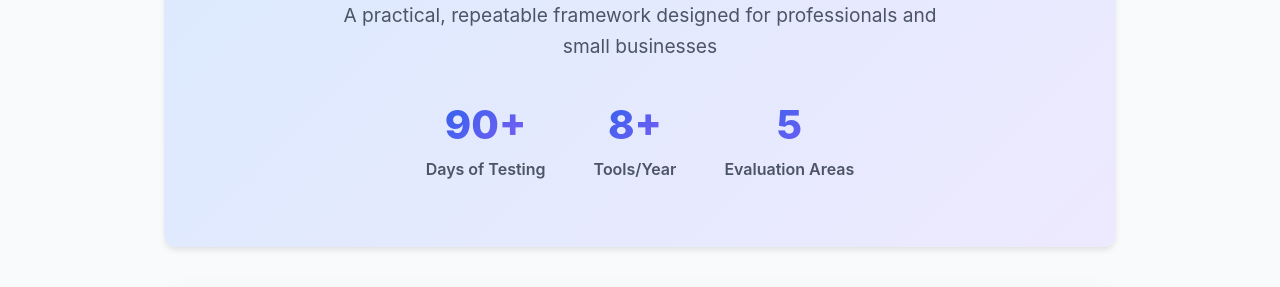
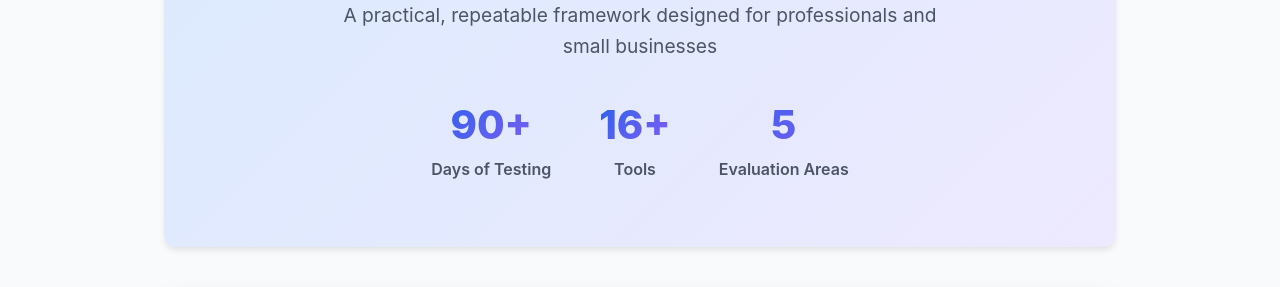
Before and after one commit to Yanniga01/gilliansperkin.github.io, a Jekyll site: the page built from how-we-test-software/index.html, in a window 1280 px wide and 900 px high. Shown: the part 264-551 px from the top of the window. Built offline with Jekyll 4.4.1, drawn with Linux system fonts in a browser that asks for light colours.

Commit message:
Update index.html

```diff
--- a/how-we-test-software/index.html
+++ b/how-we-test-software/index.html
@@ -407,8 +407,8 @@
           <div class="stat-label">Days of Testing</div>
         </div>
         <div class="stat-item">
-          <div class="stat-number">8+</div>
-          <div class="stat-label">Tools/Year</div>
+          <div class="stat-number">16+</div>
+          <div class="stat-label">Tools</div>
         </div>
         <div class="stat-item">
           <div class="stat-number">5</div>
```
